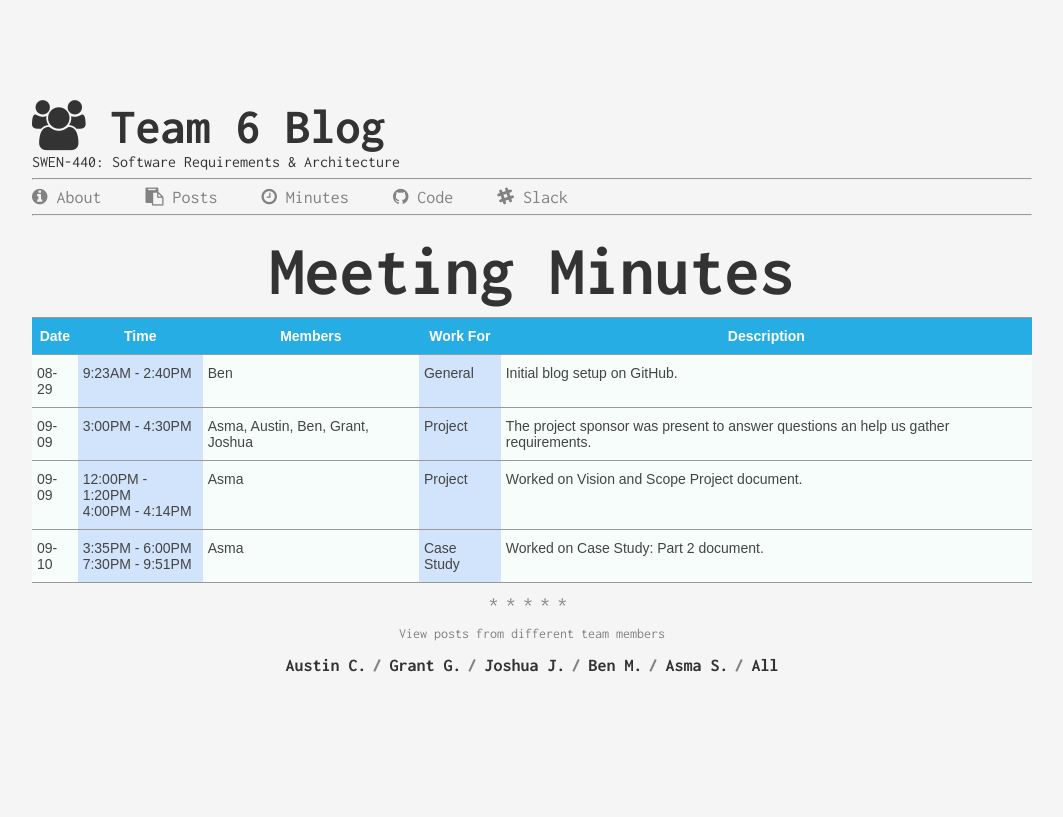
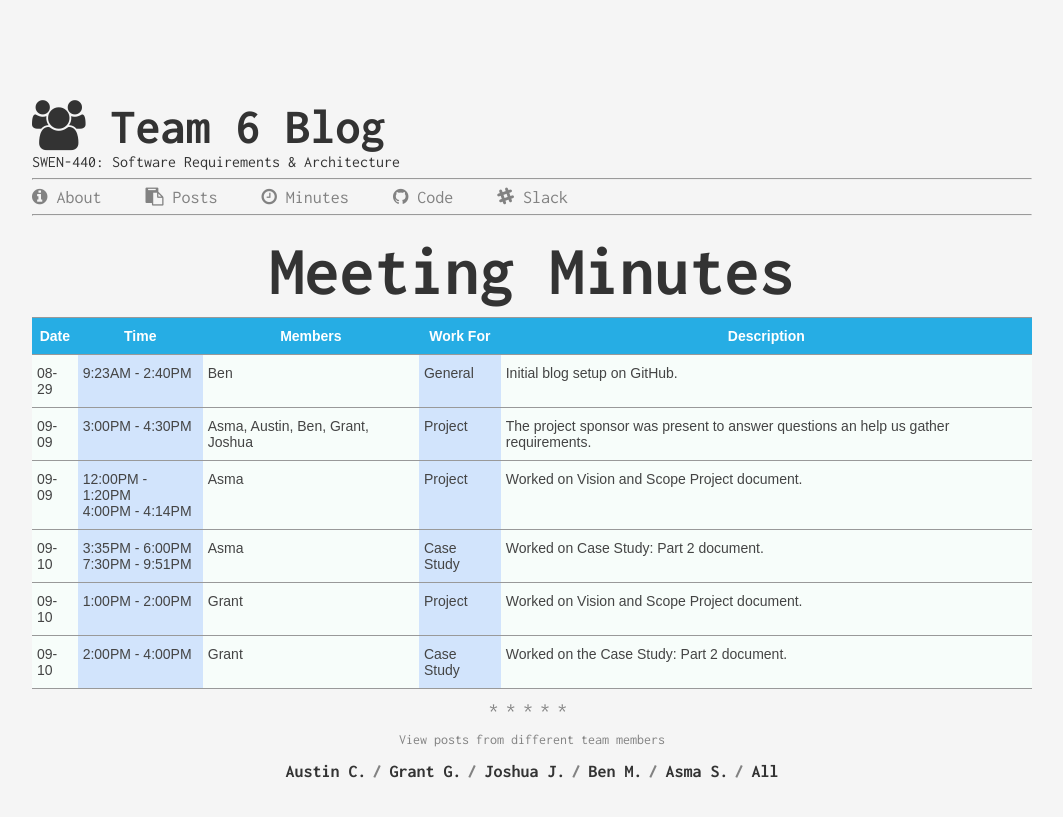
Before and after one commit to swen-440-team-6/swen-440-team-6.github.io, a Jekyll site: the page built from minutes.md, in a window 1280 px wide. Shown: the top 817 px of the page, without its empty margins (108-1171 px from the left). Built offline with Jekyll 4.4.1, drawn with Linux system fonts in a browser that asks for light colours.

Commit message:
Added my hours from Saturday to minutes.md.

```diff
--- a/minutes.md
+++ b/minutes.md
@@ -49,4 +49,18 @@ permalink: /minutes/
     <td class="tg-6k2t">Case Study</td>
     <td class="tg-yw4l">Worked on Case Study: Part 2 document.</td>
   </tr>
+  <tr>
+    <td class="tg-yw4l">09-10<br></td>
+    <td class="tg-6k2t">1:00PM - 2:00PM</td>
+    <td class="tg-yw4l">Grant</td>
+    <td class="tg-6k2t">Project</td>
+    <td class="tg-yw4l">Worked on Vision and Scope Project document.</td>
+  </tr>
+  <tr>
+    <td class="tg-yw4l">09-10<br></td>
+    <td class="tg-6k2t">2:00PM - 4:00PM</td>
+    <td class="tg-yw4l">Grant</td>
+    <td class="tg-6k2t">Case Study</td>
+    <td class="tg-yw4l">Worked on the Case Study: Part 2 document.</td>
+  </tr>
 </table>
```
